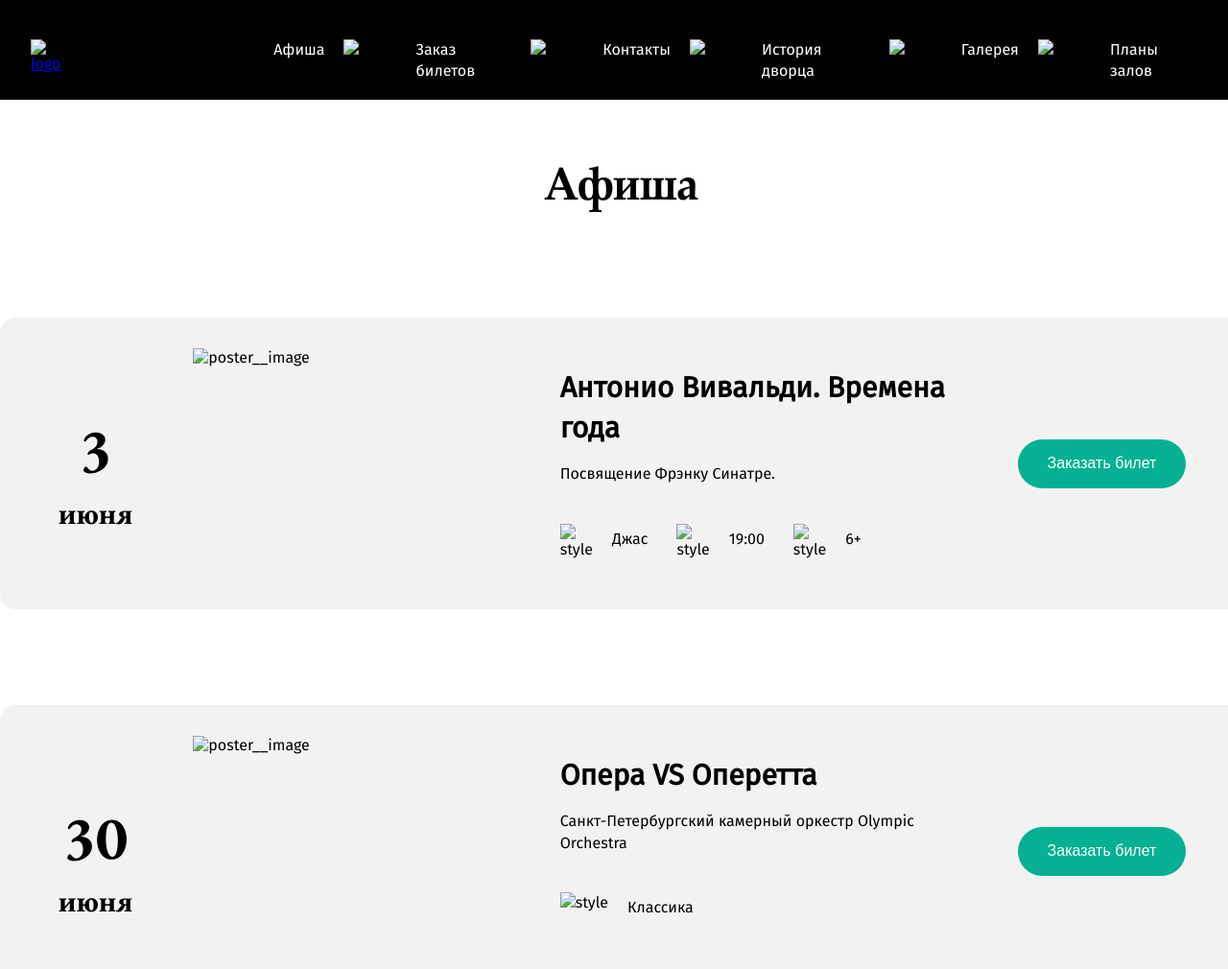
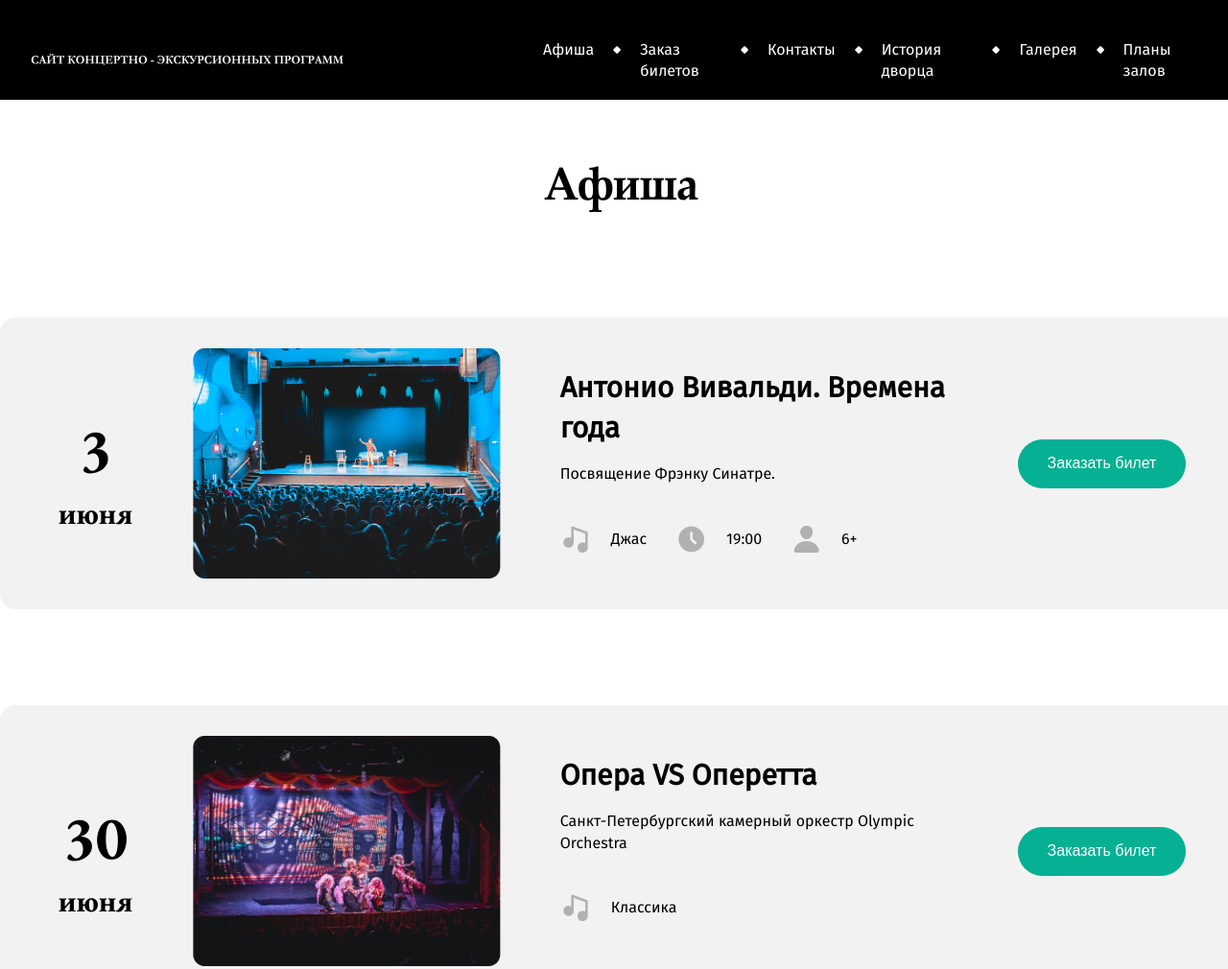
Before and after one commit to Str1kxx/Project, a plain HTML site: page event-posters/index.html in a window 1280 px wide. Shown: the top 1010 px of the page at 96% size. Drawn offline with Linux system fonts and the light colour scheme.

Commit message:
Update index.html

```diff
--- a/event-posters/index.html
+++ b/event-posters/index.html
@@ -12,7 +12,7 @@
     <header class="header">
         <div class="container">
             <div class="logo">
-            <a href="../index.html"><img src="./image/Сайт Концертно - экскурсионных программ.png" alt="logo"></a>
+            <a href="../index.html"><img src="../image/Сайт Концертно - экскурсионных программ.png" alt="logo"></a>
             </div>
             <nav class="menu">
                 <ul class="menu-list">
@@ -20,31 +20,31 @@
                         <p href="#" class="menu-link">Афиша</p>
                     </li>
                     <li class="menu-item">
-                        <img src="./image/Rectangle 29.png" alt="image">
+                        <img src="../image/Rectangle 29.png" alt="image">
                     </li>
                     <li class="menu-item">
                         <a href="#" class="menu-link">Заказ билетов</a>
                     </li>
                     <li class="menu-item">
-                        <img src="./image/Rectangle 29.png" alt="image">
+                        <img src="../image/Rectangle 29.png" alt="image">
                     </li>
                     <li class="menu-item">
-                        <a href="/Contacts/index.html" class="menu-link">Контакты</a>
+                        <a href="../Contacts/index.html" class="menu-link">Контакты</a>
                     </li>
                     <li class="menu-item">
-                        <img src="./image/Rectangle 29.png" alt="image">
+                        <img src="../image/Rectangle 29.png" alt="image">
                     </li>
                     <li class="menu-item">
                         <a href="#" class="menu-link">История дворца</a>
                     </li>
                     <li class="menu-item">
-                        <img src="./image/Rectangle 29.png" alt="image">
+                        <img src="../image/Rectangle 29.png" alt="image">
                     </li>
                     <li class="menu-item">
                         <a href="#" class="menu-link">Галерея</a>
                     </li>
                     <li class="menu-item">
-                        <img src="./image/Rectangle 29.png" alt="image">
+                        <img src="../image/Rectangle 29.png" alt="image">
                     </li>
                     <li class="menu-item">
                         <a href="#" class="menu-link">Планы залов</a>
@@ -68,7 +68,7 @@
                         <p class="month">июня</p>
                     </div>
                     <div class="posters-image">
-                        <img src="./image/poster__image.png" alt="poster__image">
+                        <img src="../image/poster__image.png" alt="poster__image">
                     </div>
                     <div class="posters-info-wrapper">
                         <div class="posters-info">
@@ -78,15 +78,15 @@
                         <nav>
                             <ul class="posters-options">
                                 <li class="posters-options1">
-                                    <img src="./image/style.png" alt="style">
+                                    <img src="../image/style.png" alt="style">
                                     <p>Джас</p>
                                 </li>
                                 <li class="posters-options1">
-                                    <img src="./image/time.png" alt="style">
+                                    <img src="../image/time.png" alt="style">
                                     <p>19:00</p>
                                 </li>
                                 <li class="posters-options1">
-                                    <img src="./image/age.png" alt="style">
+                                    <img src="../image/age.png" alt="style">
                                     <p>6+</p>
                                 </li>
                             </ul>
@@ -104,7 +104,7 @@
                         <p class="month">июня</p>
                     </div>
                     <div class="posters-image">
-                        <img src="./image/poster__image (1).png" alt="poster__image">
+                        <img src="../image/poster__image (1).png" alt="poster__image">
                     </div>
                     <div class="posters-info-wrapper">
                         <div class="posters-info">
@@ -114,7 +114,7 @@
                         <nav>
                             <ul class="posters-options">
                                 <li class="posters-options1">
-                                    <img src="./image/style.png" alt="style">
+                                    <img src="../image/style.png" alt="style">
                                     <p>Классика</p>
                                 </li>
                             </ul>
@@ -132,7 +132,7 @@
                         <p class="month">июня</p>
                     </div>
                     <div class="posters-image">
-                        <img src="./image/poster__image (1).png" alt="poster__image">
+                        <img src="../image/poster__image (1).png" alt="poster__image">
                     </div>
                     <div class="posters-info-wrapper">
                         <div class="posters-info">
@@ -142,7 +142,7 @@
                         <nav>
                             <ul class="posters-options">
                                 <li class="posters-options1">
-                                    <img src="./image/style.png" alt="style">
+                                    <img src="../image/style.png" alt="style">
                                     <p>Классика</p>
                                 </li>
                             </ul>
@@ -160,7 +160,7 @@
                         <p class="month">июня</p>
                     </div>
                     <div class="posters-image">
-                        <img src="./image/poster__image (1).png" alt="poster__image">
+                        <img src="../image/poster__image (1).png" alt="poster__image">
                     </div>
                     <div class="posters-info-wrapper">
                         <div class="posters-info">
@@ -170,7 +170,7 @@
                         <nav>
                             <ul class="posters-options">
                                 <li class="posters-options1">
-                                    <img src="./image/style.png" alt="style">
+                                    <img src="../image/style.png" alt="style">
                                     <p>Классика</p>
                                 </li>
                             </ul>
@@ -187,7 +187,7 @@
         <div class="container">
             <div class="footer-inner-wrapper">
                 <div class="footer-top-wrapper">
-                    <img src="./image/Сайт Концертно - экскурсионных программ.png" alt="Сайт Концертно - экскурсионных программ" class="footer-logo">
+                    <img src="../image/Сайт Концертно - экскурсионных программ.png" alt="Сайт Концертно - экскурсионных программ" class="footer-logo">
                     <div class="footer-columns">
                         <div class="footer-column">
                             <h1 class="footer-column-heading">Мероприятия</h1>
@@ -209,7 +209,7 @@
                         </div>
                     </div>
                 </div>
-                <img src="./image/footer__separator.png" alt="footer__separator" class="footer-image">
+                <img src="../image/footer__separator.png" alt="footer__separator" class="footer-image">
                 <p class="footer-text">Сайт концертно-экскурсионных программ</p>
             </div>
         </div>
```
